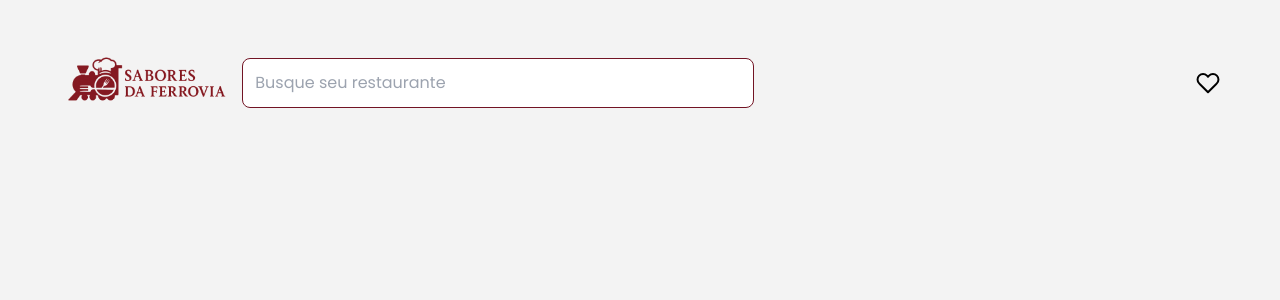
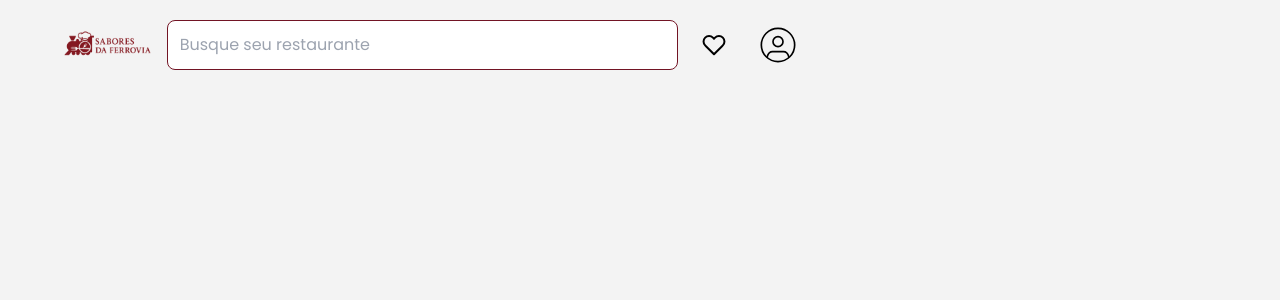
Before and after one commit to Filliph08/sabores-da-ferrovia, a React (Create React App) app: page / in a window 1280 px wide. Shown: the top 300 px of the page. Built offline with nearby package versions, Linux system fonts and the light colour scheme.

Commit message:
feat: adicionei a foto de perfil

```diff
--- a/src/pages/Home/index.jsx
+++ b/src/pages/Home/index.jsx
@@ -17,14 +17,16 @@ export const HomePage = () => {
                     </form>
                 </div>
 
-                <div>
-                    <nav className=" w-full flex gap-4">
-                        <button>
+                <nav className=" w-full flex items-center gap-4">
+                    <button className="flex items-center justify-center p-2">
+                        <svg xmlns="http://www.w3.org/2000/svg" width="24" height="24" viewBox="0 0 24 24" fill="none" stroke="#000000" stroke-width="2" stroke-linecap="round" stroke-linejoin="round"><path d="M20.84 4.61a5.5 5.5 0 0 0-7.78 0L12 5.67l-1.06-1.06a5.5 5.5 0 0 0-7.78 7.78l1.06 1.06L12 21.23l7.78-7.78 1.06-1.06a5.5 5.5 0 0 0 0-7.78z"></path></svg>
+                    </button>
 
-                            <svg xmlns="http://www.w3.org/2000/svg" width="24" height="24" viewBox="0 0 24 24" fill="none" stroke="#000000" stroke-width="2" stroke-linecap="round" stroke-linejoin="round"><path d="M20.84 4.61a5.5 5.5 0 0 0-7.78 0L12 5.67l-1.06-1.06a5.5 5.5 0 0 0-7.78 7.78l1.06 1.06L12 21.23l7.78-7.78 1.06-1.06a5.5 5.5 0 0 0 0-7.78z"></path></svg>
-                        </button>
-                    </nav>
-                </div>
+                    <button className="flex items-center justify-center p-2">
+                        <svg xmlns="http://www.w3.org/2000/svg" width="40" height="40" viewBox="0 0 24 24" fill="none" stroke="#000000" stroke-width="1" stroke-linecap="round" stroke-linejoin="round"><path d="M5.52 19c.64-2.2 1.84-3 3.22-3h6.52c1.38 0 2.58.8 3.22 3"/><circle cx="12" cy="10" r="3"/><circle cx="12" cy="12" r="10"/></svg>
+                    </button>
+
+                </nav>
             </div>
         </header>
     );
```
